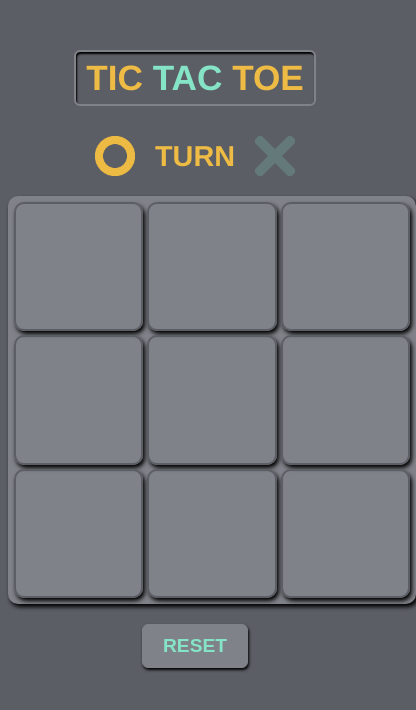
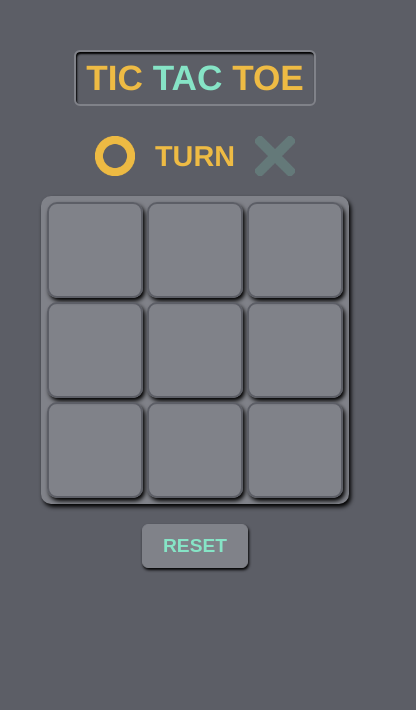
Before and after one commit to tymino/vue_tic-tac-toe, a Vue app: page / in a window 390 px wide. Shown: the top 710 px of the page, 416 px wide, since content can reach past the window. Built offline with nearby package versions, Linux system fonts and the light colour scheme.

Commit message:
fix: logic && update package.json

```diff
--- a/package.json
+++ b/package.json
@@ -1,7 +1,7 @@
 {
   "name": "vue_tic-tac-toe",
   "version": "0.1.0",
-  "private": true,
+  "private": false,
   "scripts": {
     "serve": "vue-cli-service serve",
     "build": "vue-cli-service build",
--- a/src/App.vue
+++ b/src/App.vue
@@ -40,7 +40,7 @@ export default {
       const isWinLineHorBot = this.checkLine(6, 7, 8);
 
       const isWinLineVertLeft = this.checkLine(0, 3, 6);
-      const isWinLineVertMid = this.checkLine(3, 4, 7);
+      const isWinLineVertMid = this.checkLine(1, 4, 7);
       const isWinLineVertRight = this.checkLine(2, 5, 8);
 
       const isWinLineDiagLR = this.checkLine(0, 4, 8);
--- a/src/components/Grid.vue
+++ b/src/components/Grid.vue
@@ -40,4 +40,17 @@ export default {
   box-shadow: 2px 3px 4px var(--color-global-black);
   color: #fff;
 }
+
+@media (max-width: 450px) {
+  .grid {
+    width: 300px;
+    height: 300px;
+  }
+}
+@media (max-width: 320px) {
+  .grid {
+    width: 250px;
+    height: 250px;
+  }
+}
 </style>
```
